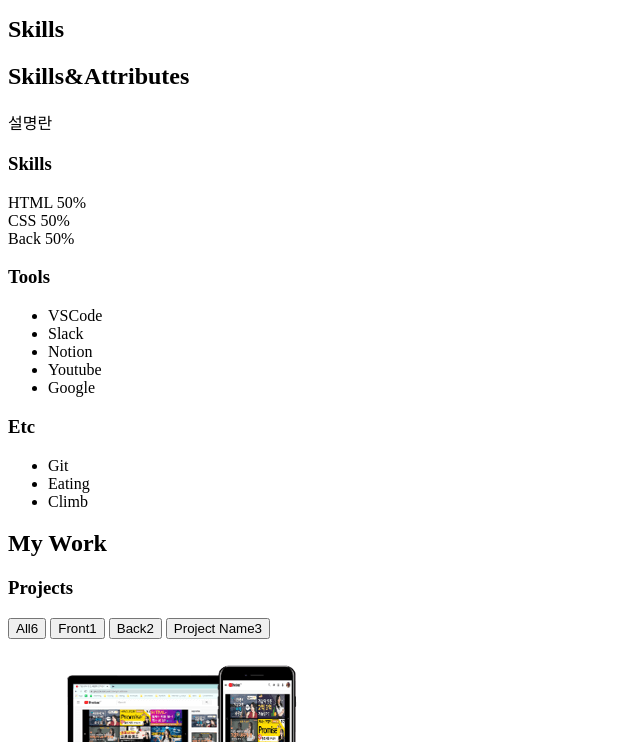
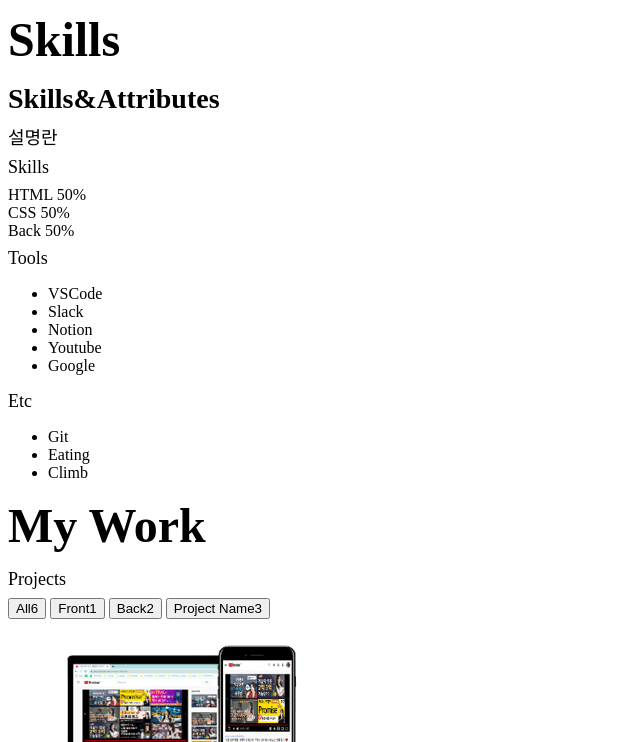
Before and after one commit to sjk1990/portfolio, a plain HTML site: page index.html in a window 1280 px wide. Shown: the part 1590-2332 px from the top of the page, without its empty margins (0-640 px from the left). Drawn offline with Linux system fonts and the light colour scheme.

Commit message:
CSS setup

```diff
--- a/style.css
+++ b/style.css
@@ -1,3 +1,67 @@
+/* Global */
+:root {
+  /* Color */
+  --color-white: #ffffff;
+  --color-light-white: #eeeeee;
+  --color-dark-white: #bdbdbd;
+  --color-pink: #fe918d;
+  --color-dark-pink: #ff6863;
+  --color-dark-grey: #4d4d4d;
+  --color-grey: #616161;
+  --color-light-grey: #7c7979;
+  --color-blue: #73aace;
+  --color-yellow: #fff7d1;
+  --color-orange: #feb546;
+  --color-black: #000000;
+
+  /* Font size */
+  --font-large: 48px;
+  --font-medium: 28px;
+  --font-regular: 18px;
+  --font-small: 16px;
+  --font-micro: 14px;
+
+  /* Font weight */
+  --weight-bold: 700;
+  --weight-semi-bold: 600;
+  --weight-regular: 400;
+}
+
+/* Universal tags */
+* {
+  box-sizing: border-box;
+}
+
+/* Typography */
+
+h1 {
+  font-size: var(--font-large);
+  font-weight: var(--weight-bold);
+  color: var(--color-black);
+  margin: 16px 0px;
+}
+
+h2 {
+  font-size: var(--font-medium);
+  font-weight: var(--weight-semi-bold);
+  color: var(--color-black);
+  margin: 8px 0;
+}
+
+h3 {
+  font-size: var(--font-regular);
+  font-weight: var(--weight-regular);
+  color: var(--color-black);
+  margin: 8px 0;
+}
+
+p {
+  font-size: var(--font-regular);
+  font-weight: var(--weight-regular);
+  color: var(--color-black);
+  margin: 4px 0;
+}
+
 .image__logo {
   width: 20px;
   height: 20px;
```
